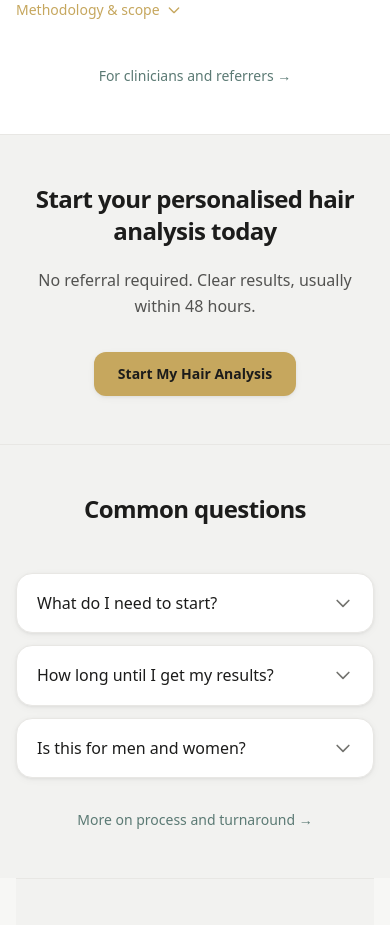
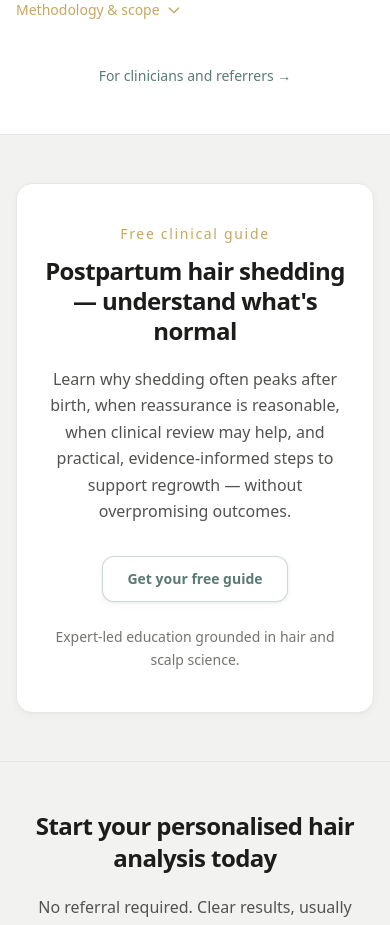
Before and after one commit to Hairaudit-v2/G-HairLongevityInstitute, a Next.js app: page / in a window 390 px wide. Shown: the part 4800-5725 px from the top of the page. Built offline with nearby package versions, Linux system fonts and the light colour scheme; no server answers.

Commit message:
Add postpartum guide CTA, landing page, and PDF download
Homepage lead magnet links to /guides/postpartum-hair-loss with SecondaryButton.
Guide page offers PDF download from public assets plus optional web article link.
SecondaryButton supports download attribute for static files.

```diff
--- /dev/null
+++ b/app/guides/postpartum-hair-loss/page.tsx
@@ -0,0 +1,91 @@
+import type { Metadata } from "next";
+import Link from "next/link";
+import { isLongevityEnabled } from "@/lib/features";
+import PublicHeader from "@/components/public/PublicHeader";
+import PublicFooter from "@/components/public/PublicFooter";
+import { Container, PrimaryButton, SecondaryButton } from "@/components/public/PublicCTA";
+import { buildPageMetadata } from "@/lib/seo/metadata";
+import {
+  POSTPARTUM_GUIDE_PDF_DOWNLOAD_AS,
+  POSTPARTUM_GUIDE_PDF_HREF,
+} from "@/lib/guides/postpartumGuidePdf";
+
+const INSIGHT_SLUG = "postpartum-shedding-when-to-reassure-vs-when-to-test";
+
+export const metadata: Metadata = buildPageMetadata({
+  path: "/guides/postpartum-hair-loss",
+  title: "Free guide: postpartum hair shedding",
+  metaDescription:
+    "Understand postpartum hair shedding: why it happens, what is usually normal, when to seek clinical review, and evidence-based steps toward regrowth.",
+  appendBrand: true,
+});
+
+export default function PostpartumHairLossGuidePage() {
+  const useLongevity = isLongevityEnabled();
+  const startHref = useLongevity ? "/longevity/start" : "/start";
+
+  return (
+    <main className="min-h-screen bg-page">
+      <PublicHeader
+        showLongevityLinks={useLongevity}
+        ctaHref={startHref}
+        ctaLabel="Start My Hair Analysis"
+        theme="light"
+      />
+
+      <section className="border-b border-[rgb(var(--border-soft))] bg-card py-14 sm:py-20" aria-labelledby="guide-hero-heading">
+        <Container>
+          <div className="mx-auto max-w-2xl text-center">
+            <p className="text-sm font-medium tracking-[0.15em] text-[rgb(var(--gold))]">Free clinical guide</p>
+            <h1 id="guide-hero-heading" className="mt-4 text-3xl font-semibold tracking-tight text-[rgb(var(--text-primary))] sm:text-4xl md:text-[2.25rem]" style={{ lineHeight: 1.2 }}>
+              Postpartum hair shedding: what&apos;s normal, and when to look deeper
+            </h1>
+            <p className="mt-5 text-base text-[rgb(var(--text-secondary))] sm:text-lg" style={{ lineHeight: "var(--line-height-relaxed)" }}>
+              Learn why many women shed more after birth, how timing usually unfolds, when watchful waiting is reasonable
+              versus when to discuss testing with your clinician, and practical, evidence-informed steps to support
+              healthier regrowth.
+            </p>
+            <div className="mt-10 flex flex-col items-center gap-4 sm:flex-row sm:justify-center">
+              <SecondaryButton href={POSTPARTUM_GUIDE_PDF_HREF} download={POSTPARTUM_GUIDE_PDF_DOWNLOAD_AS}>
+                Download free guide
+              </SecondaryButton>
+            </div>
+            <p className="mt-5 text-center text-sm text-[rgb(var(--text-muted))]">
+              <Link
+                href={`/insights/${INSIGHT_SLUG}`}
+                className="font-medium text-medical underline-offset-2 hover:underline focus:outline-none focus:ring-2 focus:ring-[rgb(var(--medical))]/40 focus:ring-offset-2 focus:ring-offset-[rgb(var(--bg-page))] rounded-sm"
+              >
+                Prefer to read online? Open the web article
+              </Link>
+            </p>
+            <p className="mt-4 text-sm text-[rgb(var(--text-muted))] leading-relaxed">
+              Evidence-based guidance grounded in hair and scalp science.
+            </p>
+          </div>
+        </Container>
+      </section>
+
+      <section className="border-b border-[rgb(var(--border-soft))] bg-subtle py-12 sm:py-16" aria-labelledby="guide-next-heading">
+        <Container>
+          <div className="mx-auto max-w-xl text-center">
+            <h2 id="guide-next-heading" className="text-xl font-semibold tracking-tight text-[rgb(var(--text-primary))] sm:text-2xl">
+              Want a personalised read on your hair?
+            </h2>
+            <p className="mt-3 text-sm text-[rgb(var(--text-secondary))] leading-relaxed sm:text-base">
+              Structured intake, optional photos and labs, and specialist interpretation — typically within 48 hours.
+            </p>
+            <div className="mt-8">
+              <PrimaryButton href={startHref}>Start My Hair Analysis</PrimaryButton>
+            </div>
+          </div>
+        </Container>
+      </section>
+
+      <Container>
+        <div className="py-10">
+          <PublicFooter theme="light" />
+        </div>
+      </Container>
+    </main>
+  );
+}
--- a/app/page.tsx
+++ b/app/page.tsx
@@ -4,7 +4,7 @@ import Link from "next/link";
 import { isLongevityEnabled } from "@/lib/features";
 import PublicHeader from "@/components/public/PublicHeader";
 import PublicFooter from "@/components/public/PublicFooter";
-import { Container, PrimaryButton } from "@/components/public/PublicCTA";
+import { Container, PrimaryButton, SecondaryButton } from "@/components/public/PublicCTA";
 import { GlobalHairIntelligenceSection } from "@/components/ecosystem/GlobalHairIntelligenceSection";
 import { ExpandableDetailPanel } from "@/components/ExpandableDetail";
 import { ResultsPreviewCard } from "@/components/public/ResultsPreviewCard";
@@ -20,6 +20,9 @@ export const metadata: Metadata = buildPageMetadata({
 });
 
 const startHref = () => (isLongevityEnabled() ? "/longevity/start" : "/start");
+
+/** Lead magnet: full clinical article + optional print/PDF from browser */
+const POSTPARTUM_GUIDE_HREF = "/guides/postpartum-hair-loss";
 
 // —— 1. HERO ——
 function HeroSection({ startHref: href }: { startHref: string }) {
@@ -253,6 +256,42 @@ function TrustSection() {
   );
 }
 
+// —— 6b. POSTPARTUM GUIDE (education lead magnet; secondary CTA — gold stays on analysis) ——
+function PostpartumGuideCTASection() {
+  return (
+    <section
+      className="border-t border-[rgb(var(--border-soft))] bg-subtle py-12 sm:py-16"
+      aria-labelledby="postpartum-guide-heading"
+    >
+      <Container>
+        <div className="mx-auto max-w-2xl rounded-card border border-[rgb(var(--border-soft))] bg-card px-6 py-10 shadow-card sm:px-10 sm:py-12">
+          <p className="text-center text-sm font-medium tracking-[0.12em] text-[rgb(var(--gold))]">Free clinical guide</p>
+          <h2
+            id="postpartum-guide-heading"
+            className="mt-3 text-center text-2xl font-semibold tracking-tight text-[rgb(var(--text-primary))] sm:text-3xl md:text-[1.75rem]"
+            style={{ lineHeight: 1.25 }}
+          >
+            Postpartum hair shedding — understand what&apos;s normal
+          </h2>
+          <p
+            className="mt-5 text-center text-[rgb(var(--text-secondary))] sm:text-lg"
+            style={{ lineHeight: "var(--line-height-relaxed)" }}
+          >
+            Learn why shedding often peaks after birth, when reassurance is reasonable, when clinical review may help, and
+            practical, evidence-informed steps to support regrowth — without overpromising outcomes.
+          </p>
+          <div className="mt-8 flex justify-center">
+            <SecondaryButton href={POSTPARTUM_GUIDE_HREF}>Get your free guide</SecondaryButton>
+          </div>
+          <p className="mt-6 text-center text-sm text-[rgb(var(--text-muted))] leading-relaxed">
+            Expert-led education grounded in hair and scalp science.
+          </p>
+        </div>
+      </Container>
+    </section>
+  );
+}
+
 // —— 7. FINAL CTA (single primary CTA) ——
 function FinalCTASection({ startHref: href }: { startHref: string }) {
   return (
@@ -334,6 +373,7 @@ export default function Page() {
       <WhatWeAnalyseSection />
       <ResultsPreviewSection />
       <TrustSection />
+      <PostpartumGuideCTASection />
       <FinalCTASection startHref={href} />
       <FAQSection />
 
--- a/components/public/PublicCTA.tsx
+++ b/components/public/PublicCTA.tsx
@@ -25,14 +25,18 @@ export function SecondaryButton({
   href,
   children,
   className = "",
+  download,
 }: {
   href: string;
   children: React.ReactNode;
   className?: string;
+  /** Same-origin static files (e.g. PDF in /public) — hints save-as filename when string */
+  download?: string | boolean;
 }) {
   return (
     <Link
       href={href}
+      download={download}
       className={`inline-flex min-h-[44px] min-w-[44px] items-center justify-center rounded-btn border border-[rgb(var(--medical))]/30 bg-white px-6 py-3 text-sm font-semibold text-[rgb(var(--medical))] shadow-soft transition hover:bg-[rgb(var(--medical))]/5 focus:outline-none focus:ring-2 focus:ring-[rgb(var(--medical))]/40 focus:ring-offset-2 focus:ring-offset-[rgb(var(--bg-page))] ${className}`}
     >
       {children}
--- /dev/null
+++ b/lib/guides/postpartumGuidePdf.ts
@@ -0,0 +1,5 @@
+/** Public static file — must match `public/` filename */
+export const POSTPARTUM_GUIDE_PDF_HREF = "/The-Truth-About-Postpartum-Hair-Loss%20(1).pdf";
+
+/** Suggested filename when the browser saves the file (avoids “(1)” in the download name) */
+export const POSTPARTUM_GUIDE_PDF_DOWNLOAD_AS = "The-Truth-About-Postpartum-Hair-Loss.pdf";
```
Also changed, not shown: 1 other file (tests, documents, lock files or other folders).
